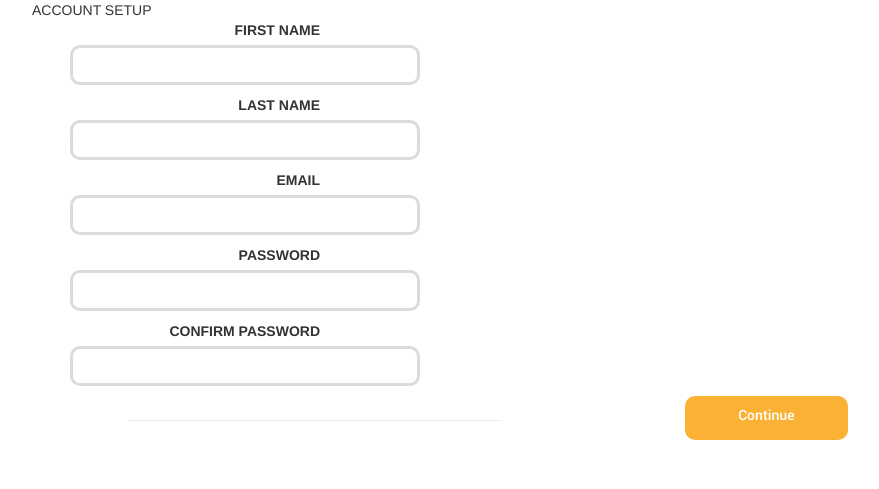
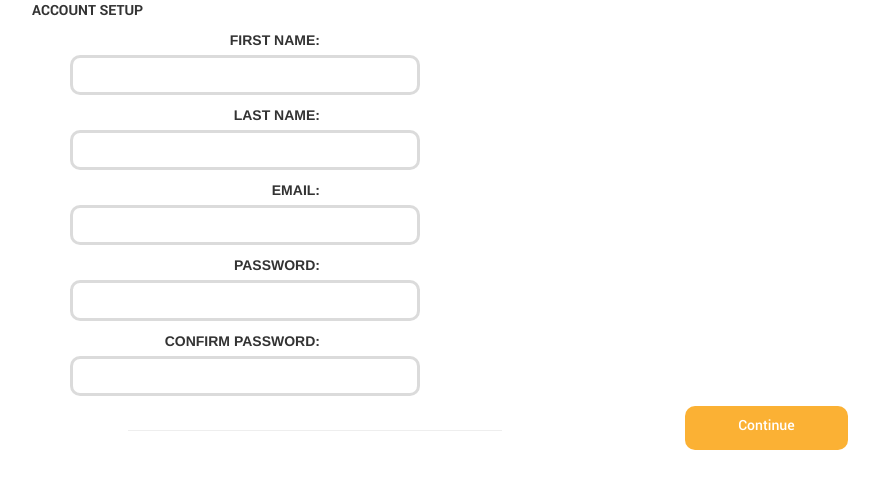
Before and after one commit to Dgdrgn/ITP460_DHealth, a PHP site: page /signup/ in a window 1280 px wide. Shown: the part 220-709 px from the top of the page, without its empty margins (128-1007 px from the left). Run offline with PHP 8.4, Linux system fonts and the light colour scheme; a stand-in replaces the project's code that opens the database connection.

Commit message:
Minor Adjusments
wheeee

```diff
--- a/signup/index.php
+++ b/signup/index.php
@@ -79,12 +79,12 @@ if(isset($_SESSION['messages'])) {
 
         <form id="multiForm" method="post" action="../create_login.php" >
             <div id="page1" class="page" style="visibility:visible;">
-                ACCOUNT SETUP
-                <p><label>FIRST NAME </label><input type="text" id="fname" name="fname" style="width: 350px;"></p>
-                <p><label>LAST NAME </label><input type="text" id="lname" name="lname" style="width: 350px;"></p>
-                <p><label>EMAIL</label> <input type="text" id="username" name="username" size="20" style="width: 350px;"></p>
-                <p><label>PASSWORD </label><input type="password" id="password" name="password" style="width: 350px;"></p>
-                <p><label>CONFIRM PASSWORD </label> <input type="password" id="passwordConfirm" name="passwordConfirm" style="width: 350px;"></p>
+                <p style="font-family: robotoBold">ACCOUNT SETUP</p>
+                <p><label>FIRST NAME: </label><input type="text" id="fname" name="fname" style="width: 350px;"></p>
+                <p><label>LAST NAME: </label><input type="text" id="lname" name="lname" style="width: 350px;"></p>
+                <p><label>EMAIL: </label> <input type="text" id="username" name="username" size="20" style="width: 350px;"></p>
+                <p><label>PASSWORD: </label><input type="password" id="password" name="password" style="width: 350px;"></p>
+                <p><label>CONFIRM PASSWORD: </label> <input type="password" id="passwordConfirm" name="passwordConfirm" style="width: 350px;"></p>
                 <p><input type="submit" onclick="passwordCheck()" id="C1" value="Continue" ></p>
             </div>
         </form>
```
Also changed, not shown: add_child/index.php (+5 -4 lines).
